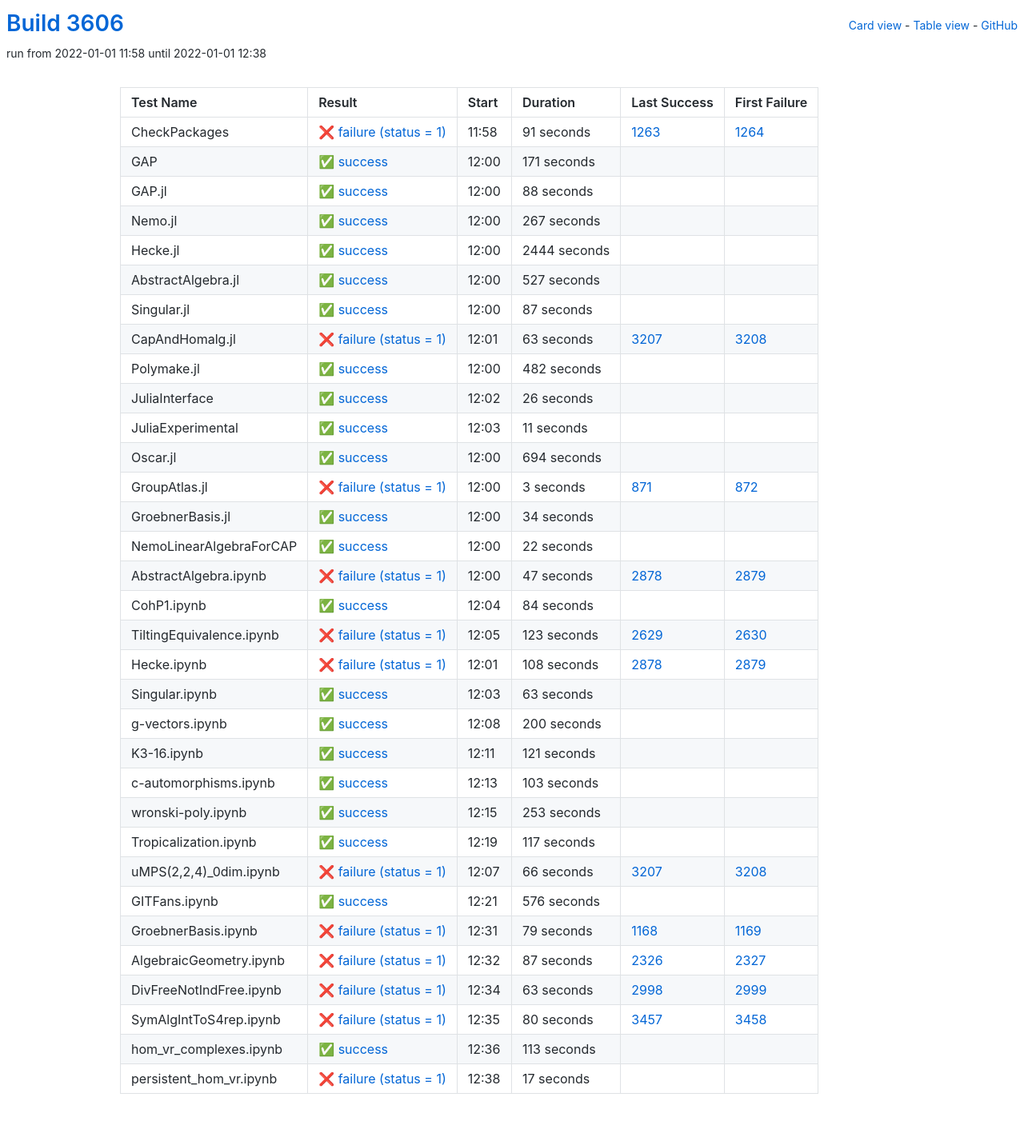
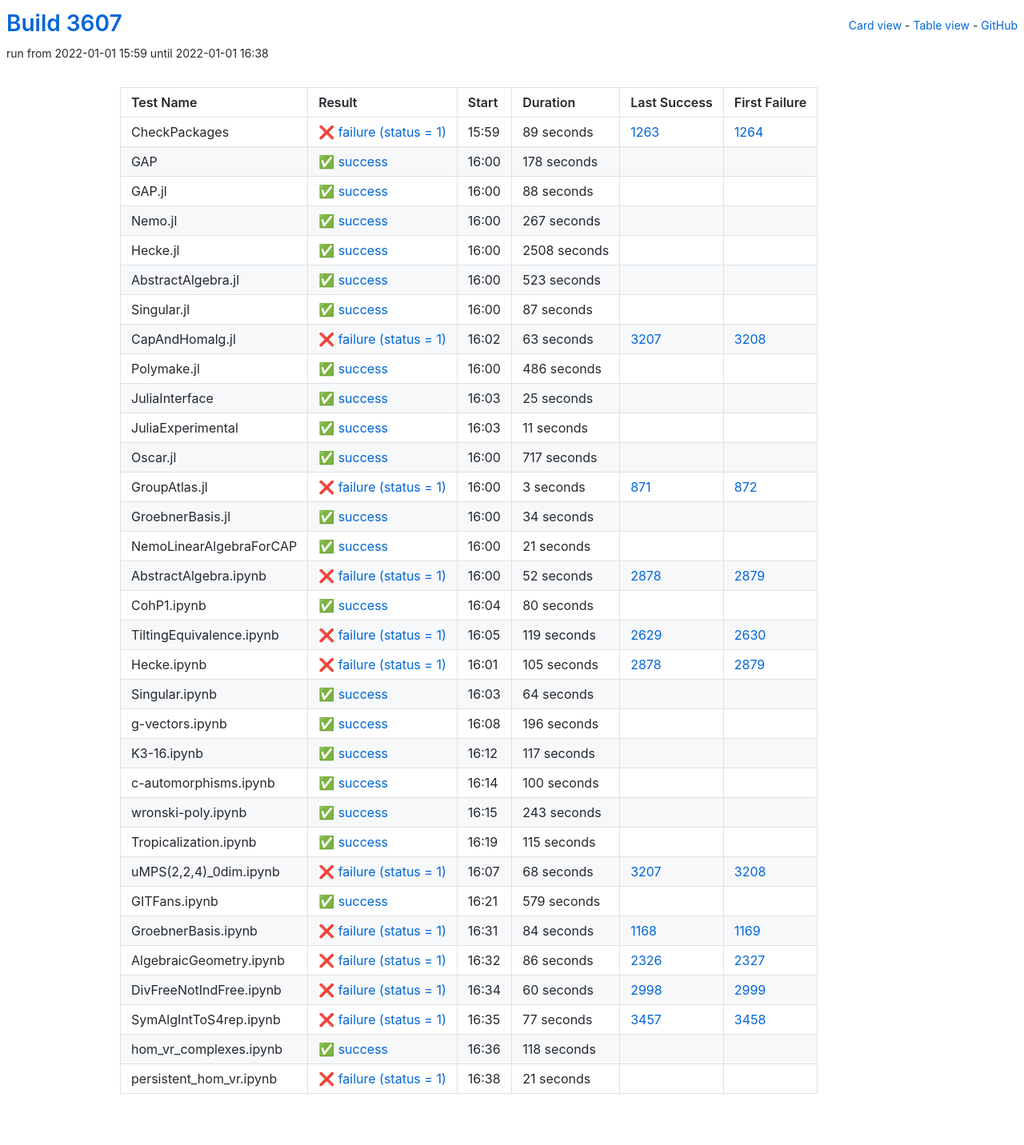
Before and after one commit to oscar-system/oscar-ci-status-stable, a Jekyll site: the page built from table.html, in a window 1280 px wide. Shown: the whole page at 80% size. Built offline with Jekyll 4.4.1, drawn with Linux system fonts in a browser that asks for light colours.

Commit message:
Build #3607

```diff
--- a/_data/ci.yml
+++ b/_data/ci.yml
@@ -1,6 +1,6 @@
 ---
-build: 3606
-build_url: https://oscarci.mathematik.uni-kl.de/job/oscar-stable/3606/
+build: 3607
+build_url: https://oscarci.mathematik.uni-kl.de/job/oscar-stable/3607/
 job: oscar-stable
 organization: oscar-system
 repo: oscar-ci-status-stable
@@ -8,32 +8,32 @@ repourl: https://github.com/oscar-system/oscar-ci-status-stable
 tests:
 - name: CheckPackages
   id: checkpackages
-  log: https://oscarci.mathematik.uni-kl.de/job/oscar-stable/3606/artifact/logs/build-3606/CheckPackages.log
-  start: 2022-01-01 11:58
+  log: https://oscarci.mathematik.uni-kl.de/job/oscar-stable/3607/artifact/logs/build-3607/CheckPackages.log
+  start: 2022-01-01 15:59
   success: false
   exitcode: 1
   status: failure
-  duration: 91
+  duration: 89
   last_success: 1263
   last_success_url: https://oscarci.mathematik.uni-kl.de/job/oscar-stable/1263/
   first_failure: 1264
   first_failure_url: https://oscarci.mathematik.uni-kl.de/job/oscar-stable/1264/
 - name: GAP
   id: gap
-  log: https://oscarci.mathematik.uni-kl.de/job/oscar-stable/3606/artifact/logs/build-3606/GAP.log
-  start: 2022-01-01 12:00
+  log: https://oscarci.mathematik.uni-kl.de/job/oscar-stable/3607/artifact/logs/build-3607/GAP.log
+  start: 2022-01-01 16:00
   success: true
   exitcode: 0
   status: success
-  duration: 171
+  duration: 178
   last_success: false
   last_success_url:
   first_failure: false
   first_failure_url:
 - name: GAP.jl
   id: gap-jl
-  log: https://oscarci.mathematik.uni-kl.de/job/oscar-stable/3606/artifact/logs/build-3606/GAP.jl.log
-  start: 2022-01-01 12:00
+  log: https://oscarci.mathematik.uni-kl.de/job/oscar-stable/3607/artifact/logs/build-3607/GAP.jl.log
+  start: 2022-01-01 16:00
   success: true
   exitcode: 0
   status: success
@@ -44,8 +44,8 @@ tests:
   first_failure_url:
 - name: Nemo.jl
   id: nemo-jl
-  log: https://oscarci.mathematik.uni-kl.de/job/oscar-stable/3606/artifact/logs/build-3606/Nemo.jl.log
-  start: 2022-01-01 12:00
+  log: https://oscarci.mathematik.uni-kl.de/job/oscar-stable/3607/artifact/logs/build-3607/Nemo.jl.log
+  start: 2022-01-01 16:00
   success: true
   exitcode: 0
   status: success
@@ -56,32 +56,32 @@ tests:
   first_failure_url:
 - name: Hecke.jl
   id: hecke-jl
-  log: https://oscarci.mathematik.uni-kl.de/job/oscar-stable/3606/artifact/logs/build-3606/Hecke.jl.log
-  start: 2022-01-01 12:00
+  log: https://oscarci.mathematik.uni-kl.de/job/oscar-stable/3607/artifact/logs/build-3607/Hecke.jl.log
+  start: 2022-01-01 16:00
   success: true
   exitcode: 0
   status: success
-  duration: 2444
+  duration: 2508
   last_success: false
   last_success_url:
   first_failure: false
   first_failure_url:
 - name: AbstractAlgebra.jl
   id: abstractalgebra-jl
-  log: https://oscarci.mathematik.uni-kl.de/job/oscar-stable/3606/artifact/logs/build-3606/AbstractAlgebra.jl.log
-  start: 2022-01-01 12:00
+  log: https://oscarci.mathematik.uni-kl.de/job/oscar-stable/3607/artifact/logs/build-3607/AbstractAlgebra.jl.log
+  start: 2022-01-01 16:00
   success: true
   exitcode: 0
   status: success
-  duration: 527
+  duration: 523
   last_success: false
   last_success_url:
   first_failure: false
   first_failure_url:
 - name: Singular.jl
   id: singular-jl
-  log: https://oscarci.mathematik.uni-kl.de/job/oscar-stable/3606/artifact/logs/build-3606/Singular.jl.log
-  start: 2022-01-01 12:00
+  log: https://oscarci.mathematik.uni-kl.de/job/oscar-stable/3607/artifact/logs/build-3607/Singular.jl.log
+  start: 2022-01-01 16:00
   success: true
   exitcode: 0
   status: success
@@ -92,8 +92,8 @@ tests:
   first_failure_url:
 - name: CapAndHomalg.jl
   id: capandhomalg-jl
-  log: https://oscarci.mathematik.uni-kl.de/job/oscar-stable/3606/artifact/logs/build-3606/CapAndHomalg.jl.log
-  start: 2022-01-01 12:01
+  log: https://oscarci.mathematik.uni-kl.de/job/oscar-stable/3607/artifact/logs/build-3607/CapAndHomalg.jl.log
+  start: 2022-01-01 16:02
   success: false
   exitcode: 1
   status: failure
@@ -104,32 +104,32 @@ tests:
   first_failure_url: https://oscarci.mathematik.uni-kl.de/job/oscar-stable/3208/
 - name: Polymake.jl
   id: polymake-jl
-  log: https://oscarci.mathematik.uni-kl.de/job/oscar-stable/3606/artifact/logs/build-3606/Polymake.jl.log
-  start: 2022-01-01 12:00
+  log: https://oscarci.mathematik.uni-kl.de/job/oscar-stable/3607/artifact/logs/build-3607/Polymake.jl.log
+  start: 2022-01-01 16:00
   success: true
   exitcode: 0
   status: success
-  duration: 482
+  duration: 486
   last_success: false
   last_success_url:
   first_failure: false
   first_failure_url:
 - name: JuliaInterface
   id: juliainterface
-  log: https://oscarci.mathematik.uni-kl.de/job/oscar-stable/3606/artifact/logs/build-3606/JuliaInterface.log
-  start: 2022-01-01 12:02
+  log: https://oscarci.mathematik.uni-kl.de/job/oscar-stable/3607/artifact/logs/build-3607/JuliaInterface.log
+  start: 2022-01-01 16:03
   success: true
   exitcode: 0
   status: success
-  duration: 26
+  duration: 25
   last_success: false
   last_success_url:
   first_failure: false
   first_failure_url:
 - name: JuliaExperimental
   id: juliaexperimental
-  log: https://oscarci.mathematik.uni-kl.de/job/oscar-stable/3606/artifact/logs/build-3606/JuliaExperimental.log
-  start: 2022-01-01 12:03
+  log: https://oscarci.mathematik.uni-kl.de/job/oscar-stable/3607/artifact/logs/build-3607/JuliaExperimental.log
+  start: 2022-01-01 16:03
   success: true
   exitcode: 0
   status: success
@@ -140,20 +140,20 @@ tests:
   first_failure_url:
 - name: Oscar.jl
   id: oscar-jl
-  log: https://oscarci.mathematik.uni-kl.de/job/oscar-stable/3606/artifact/logs/build-3606/Oscar.jl.log
-  start: 2022-01-01 12:00
+  log: https://oscarci.mathematik.uni-kl.de/job/oscar-stable/3607/artifact/logs/build-3607/Oscar.jl.log
+  start: 2022-01-01 16:00
   success: true
   exitcode: 0
   status: success
-  duration: 694
+  duration: 717
   last_success: false
   last_success_url:
   first_failure: false
   first_failure_url:
 - name: GroupAtlas.jl
   id: groupatlas-jl
-  log: https://oscarci.mathematik.uni-kl.de/job/oscar-stable/3606/artifact/logs/build-3606/GroupAtlas.jl.log
-  start: 2022-01-01 12:00
+  log: https://oscarci.mathematik.uni-kl.de/job/oscar-stable/3607/artifact/logs/build-3607/GroupAtlas.jl.log
+  start: 2022-01-01 16:00
   success: false
   exitcode: 1
   status: failure
@@ -164,8 +164,8 @@ tests:
   first_failure_url: https://oscarci.mathematik.uni-kl.de/job/oscar-stable/872/
 - name: GroebnerBasis.jl
   id: groebnerbasis-jl
-  log: https://oscarci.mathematik.uni-kl.de/job/oscar-stable/3606/artifact/logs/build-3606/GroebnerBasis.jl.log
-  start: 2022-01-01 12:00
+  log: https://oscarci.mathematik.uni-kl.de/job/oscar-stable/3607/artifact/logs/build-3607/GroebnerBasis.jl.log
+  start: 2022-01-01 16:00
   success: true
   exitcode: 0
   status: success
@@ -176,128 +176,92 @@ tests:
   first_failure_url:
 - name: NemoLinearAlgebraForCAP
   id: nemolinearalgebraforcap
-  log: https://oscarci.mathematik.uni-kl.de/job/oscar-stable/3606/artifact/logs/build-3606/NemoLinearAlgebraForCAP.log
-  start: 2022-01-01 12:00
+  log: https://oscarci.mathematik.uni-kl.de/job/oscar-stable/3607/artifact/logs/build-3607/NemoLinearAlgebraForCAP.log
+  start: 2022-01-01 16:00
   success: true
   exitcode: 0
   status: success
-  duration: 22
+  duration: 21
   last_success: false
   last_success_url:
   first_failure: false
   first_failure_url:
 - name: AbstractAlgebra.ipynb
   id: abstractalgebra-ipynb
-  log: https://oscarci.mathematik.uni-kl.de/job/oscar-stable/3606/artifact/logs/build-3606/AbstractAlgebra.ipynb.log
-  start: 2022-01-01 12:00
+  log: https://oscarci.mathematik.uni-kl.de/job/oscar-stable/3607/artifact/logs/build-3607/AbstractAlgebra.ipynb.log
+  start: 2022-01-01 16:00
   success: false
   exitcode: 1
   status: failure
-  duration: 47
+  duration: 52
   last_success: 2878
   last_success_url: https://oscarci.mathematik.uni-kl.de/job/oscar-stable/2878/
   first_failure: 2879
   first_failure_url: https://oscarci.mathematik.uni-kl.de/job/oscar-stable/2879/
 - name: CohP1.ipynb
   id: cohp1-ipynb
-  log: https://oscarci.mathematik.uni-kl.de/job/oscar-stable/3606/artifact/logs/build-3606/CohP1.ipynb.log
-  start: 2022-01-01 12:04
+  log: https://oscarci.mathematik.uni-kl.de/job/oscar-stable/3607/artifact/logs/build-3607/CohP1.ipynb.log
+  start: 2022-01-01 16:04
   success: true
   exitcode: 0
   status: success
-  duration: 84
+  duration: 80
   last_success: false
   last_success_url:
   first_failure: false
   first_failure_url:
 - name: TiltingEquivalence.ipynb
   id: tiltingequivalence-ipynb
-  log: https://oscarci.mathematik.uni-kl.de/job/oscar-stable/3606/artifact/logs/build-3606/TiltingEquivalence.ipynb.log
-  start: 2022-01-01 12:05
+  log: https://oscarci.mathematik.uni-kl.de/job/oscar-stable/3607/artifact/logs/build-3607/TiltingEquivalence.ipynb.log
+  start: 2022-01-01 16:05
   success: false
   exitcode: 1
   status: failure
-  duration: 123
+  duration: 119
   last_success: 2629
   last_success_url: https://oscarci.mathematik.uni-kl.de/job/oscar-stable/2629/
   first_failure: 2630
   first_failure_url: https://oscarci.mathematik.uni-kl.de/job/oscar-stable/2630/
 - name: Hecke.ipynb
   id: hecke-ipynb
-  log: https://oscarci.mathematik.uni-kl.de/job/oscar-stable/3606/artifact/logs/build-3606/Hecke.ipynb.log
-  start: 2022-01-01 12:01
+  log: https://oscarci.mathematik.uni-kl.de/job/oscar-stable/3607/artifact/logs/build-3607/Hecke.ipynb.log
+  start: 2022-01-01 16:01
   success: false
   exitcode: 1
   status: failure
-  duration: 108
+  duration: 105
   last_success: 2878
   last_success_url: https://oscarci.mathematik.uni-kl.de/job/oscar-stable/2878/
   first_failure: 2879
   first_failure_url: https://oscarci.mathematik.uni-kl.de/job/oscar-stable/2879/
 - name: Singular.ipynb
   id: singular-ipynb
-  log: https://oscarci.mathematik.uni-kl.de/job/oscar-stable/3606/artifact/logs/build-3606/Singular.ipynb.log
-  start: 2022-01-01 12:03
+  log: https://oscarci.mathematik.uni-kl.de/job/oscar-stable/3607/artifact/logs/build-3607/Singular.ipynb.log
+  start: 2022-01-01 16:03
   success: true
   exitcode: 0
   status: success
-  duration: 63
+  duration: 64
   last_success: false
   last_success_url:
   first_failure: false
   first_failure_url:
 - name: g-vectors.ipynb
   id: g-vectors-ipynb
-  log: https://oscarci.mathematik.uni-kl.de/job/oscar-stable/3606/artifact/logs/build-3606/g-vectors.ipynb.log
-  start: 2022-01-01 12:08
+  log: https://oscarci.mathematik.uni-kl.de/job/oscar-stable/3607/artifact/logs/build-3607/g-vectors.ipynb.log
+  start: 2022-01-01 16:08
   success: true
   exitcode: 0
   status: success
-  duration: 200
+  duration: 196
   last_success: false
   last_success_url:
   first_failure: false
   first_failure_url:
 - name: K3-16.ipynb
   id: k3-16-ipynb
-  log: https://oscarci.mathematik.uni-kl.de/job/oscar-stable/3606/artifact/logs/build-3606/K3-16.ipynb.log
-  start: 2022-01-01 12:11
-  success: true
-  exitcode: 0
-  status: success
-  duration: 121
-  last_success: false
-  last_success_url:
-  first_failure: false
-  first_failure_url:
-- name: c-automorphisms.ipynb
-  id: c-automorphisms-ipynb
-  log: https://oscarci.mathematik.uni-kl.de/job/oscar-stable/3606/artifact/logs/build-3606/c-automorphisms.ipynb.log
-  start: 2022-01-01 12:13
-  success: true
-  exitcode: 0
-  status: success
-  duration: 103
-  last_success: false
-  last_success_url:
-  first_failure: false
-  first_failure_url:
-- name: wronski-poly.ipynb
-  id: wronski-poly-ipynb
-  log: https://oscarci.mathematik.uni-kl.de/job/oscar-stable/3606/artifact/logs/build-3606/wronski-poly.ipynb.log
-  start: 2022-01-01 12:15
-  success: true
-  exitcode: 0
-  status: success
-  duration: 253
-  last_success: false
-  last_success_url:
-  first_failure: false
-  first_failure_url:
-- name: Tropicalization.ipynb
-  id: tropicalization-ipynb
-  log: https://oscarci.mathematik.uni-kl.de/job/oscar-stable/3606/artifact/logs/build-3606/Tropicalization.ipynb.log
-  start: 2022-01-01 12:19
+  log: https://oscarci.mathematik.uni-kl.de/job/oscar-stable/3607/artifact/logs/build-3607/K3-16.ipynb.log
+  start: 2022-01-01 16:12
   success: true
   exitcode: 0
   status: success
@@ -306,98 +270,134 @@ tests:
   last_success_url:
   first_failure: false
   first_failure_url:
+- name: c-automorphisms.ipynb
+  id: c-automorphisms-ipynb
+  log: https://oscarci.mathematik.uni-kl.de/job/oscar-stable/3607/artifact/logs/build-3607/c-automorphisms.ipynb.log
+  start: 2022-01-01 16:14
+  success: true
+  exitcode: 0
+  status: success
+  duration: 100
+  last_success: false
+  last_success_url:
+  first_failure: false
+  first_failure_url:
+- name: wronski-poly.ipynb
+  id: wronski-poly-ipynb
+  log: https://oscarci.mathematik.uni-kl.de/job/oscar-stable/3607/artifact/logs/build-3607/wronski-poly.ipynb.log
+  start: 2022-01-01 16:15
+  success: true
+  exitcode: 0
+  status: success
+  duration: 243
+  last_success: false
+  last_success_url:
+  first_failure: false
+  first_failure_url:
+- name: Tropicalization.ipynb
+  id: tropicalization-ipynb
+  log: https://oscarci.mathematik.uni-kl.de/job/oscar-stable/3607/artifact/logs/build-3607/Tropicalization.ipynb.log
+  start: 2022-01-01 16:19
+  success: true
+  exitcode: 0
+  status: success
+  duration: 115
+  last_success: false
+  last_success_url:
+  first_failure: false
+  first_failure_url:
 - name: uMPS(2,2,4)_0dim.ipynb
   id: umps-2-2-4-0dim-ipynb
-  log: https://oscarci.mathematik.uni-kl.de/job/oscar-stable/3606/artifact/logs/build-3606/uMPS-2-2-4-_0dim.ipynb.log
-  start: 2022-01-01 12:07
+  log: https://oscarci.mathematik.uni-kl.de/job/oscar-stable/3607/artifact/logs/build-3607/uMPS-2-2-4-_0dim.ipynb.log
+  start: 2022-01-01 16:07
   success: false
   exitcode: 1
   status: failure
-  duration: 66
+  duration: 68
   last_success: 3207
   last_success_url: https://oscarci.mathematik.uni-kl.de/job/oscar-stable/3207/
   first_failure: 3208
   first_failure_url: https://oscarci.mathematik.uni-kl.de/job/oscar-stable/3208/
 - name: GITFans.ipynb
   id: gitfans-ipynb
-  log: https://oscarci.mathematik.uni-kl.de/job/oscar-stable/3606/artifact/logs/build-3606/GITFans.ipynb.log
-  start: 2022-01-01 12:21
+  log: https://oscarci.mathematik.uni-kl.de/job/oscar-stable/3607/artifact/logs/build-3607/GITFans.ipynb.log
+  start: 2022-01-01 16:21
   success: true
   exitcode: 0
   status: success
-  duration: 576
+  duration: 579
   last_success: false
   last_success_url:
   first_failure: false
   first_failure_url:
 - name: GroebnerBasis.ipynb
   id: groebnerbasis-ipynb
-  log: https://oscarci.mathematik.uni-kl.de/job/oscar-stable/3606/artifact/logs/build-3606/GroebnerBasis.ipynb.log
-  start: 2022-01-01 12:31
+  log: https://oscarci.mathematik.uni-kl.de/job/oscar-stable/3607/artifact/logs/build-3607/GroebnerBasis.ipynb.log
+  start: 2022-01-01 16:31
   success: false
   exitcode: 1
   status: failure
-  duration: 79
+  duration: 84
   last_success: 1168
   last_success_url: https://oscarci.mathematik.uni-kl.de/job/oscar-stable/1168/
   first_failure: 1169
   first_failure_url: https://oscarci.mathematik.uni-kl.de/job/oscar-stable/1169/
 - name: AlgebraicGeometry.ipynb
   id: algebraicgeometry-ipynb
-  log: https://oscarci.mathematik.uni-kl.de/job/oscar-stable/3606/artifact/logs/build-3606/AlgebraicGeometry.ipynb.log
-  start: 2022-01-01 12:32
+  log: https://oscarci.mathematik.uni-kl.de/job/oscar-stable/3607/artifact/logs/build-3607/AlgebraicGeometry.ipynb.log
+  start: 2022-01-01 16:32
   success: false
   exitcode: 1
   status: failure
-  duration: 87
+  duration: 86
   last_success: 2326
   last_success_url: https://oscarci.mathematik.uni-kl.de/job/oscar-stable/2326/
   first_failure: 2327
   first_failure_url: https://oscarci.mathematik.uni-kl.de/job/oscar-stable/2327/
 - name: DivFreeNotIndFree.ipynb
   id: divfreenotindfree-ipynb
-  log: https://oscarci.mathematik.uni-kl.de/job/oscar-stable/3606/artifact/logs/build-3606/DivFreeNotIndFree.ipynb.log
-  start: 2022-01-01 12:34
+  log: https://oscarci.mathematik.uni-kl.de/job/oscar-stable/3607/artifact/logs/build-3607/DivFreeNotIndFree.ipynb.log
+  start: 2022-01-01 16:34
   success: false
   exitcode: 1
   status: failure
-  duration: 63
+  duration: 60
   last_success: 2998
   last_success_url: https://oscarci.mathematik.uni-kl.de/job/oscar-stable/2998/
   first_failure: 2999
   first_failure_url: https://oscarci.mathematik.uni-kl.de/job/oscar-stable/2999/
 - name: SymAlgIntToS4rep.ipynb
   id: symalginttos4rep-ipynb
-  log: https://oscarci.mathematik.uni-kl.de/job/oscar-stable/3606/artifact/logs/build-3606/SymAlgIntToS4rep.ipynb.log
-  start: 2022-01-01 12:35
+  log: https://oscarci.mathematik.uni-kl.de/job/oscar-stable/3607/artifact/logs/build-3607/SymAlgIntToS4rep.ipynb.log
+  start: 2022-01-01 16:35
   success: false
   exitcode: 1
   status: failure
-  duration: 80
+  duration: 77
   last_success: 3457
   last_success_url: https://oscarci.mathematik.uni-kl.de/job/oscar-stable/3457/
   first_failure: 3458
   first_failure_url: https://oscarci.mathematik.uni-kl.de/job/oscar-stable/3458/
 - name: hom_vr_complexes.ipynb
   id: hom-vr-complexes-ipynb
-  log: https://oscarci.mathematik.uni-kl.de/job/oscar-stable/3606/artifact/logs/build-3606/hom_vr_complexes.ipynb.log
-  start: 2022-01-01 12:36
+  log: https://oscarci.mathematik.uni-kl.de/job/oscar-stable/3607/artifact/logs/build-3607/hom_vr_complexes.ipynb.log
+  start: 2022-01-01 16:36
   success: true
   exitcode: 0
   status: success
-  duration: 113
+  duration: 118
   last_success: false
   last_success_url:
   first_failure: false
   first_failure_url:
 - name: persistent_hom_vr.ipynb
   id: persistent-hom-vr-ipynb
-  log: https://oscarci.mathematik.uni-kl.de/job/oscar-stable/3606/artifact/logs/build-3606/persistent_hom_vr.ipynb.log
-  start: 2022-01-01 12:38
+  log: https://oscarci.mathematik.uni-kl.de/job/oscar-stable/3607/artifact/logs/build-3607/persistent_hom_vr.ipynb.log
+  start: 2022-01-01 16:38
   success: false
   exitcode: 1
   status: failure
-  duration: 17
+  duration: 21
   last_success: false
   last_success_url:
   first_failure: false
```
Also changed, not shown: README.md.
